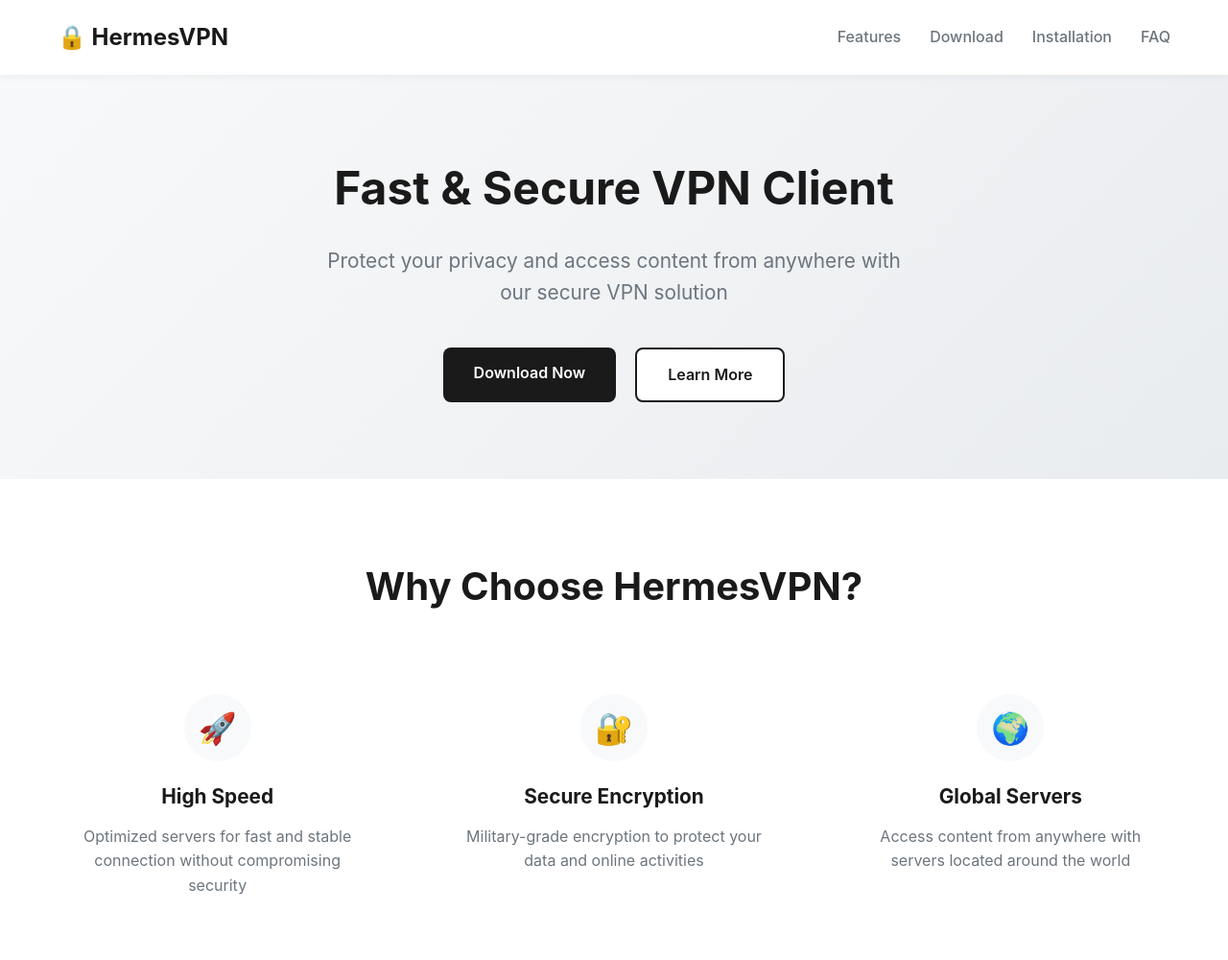
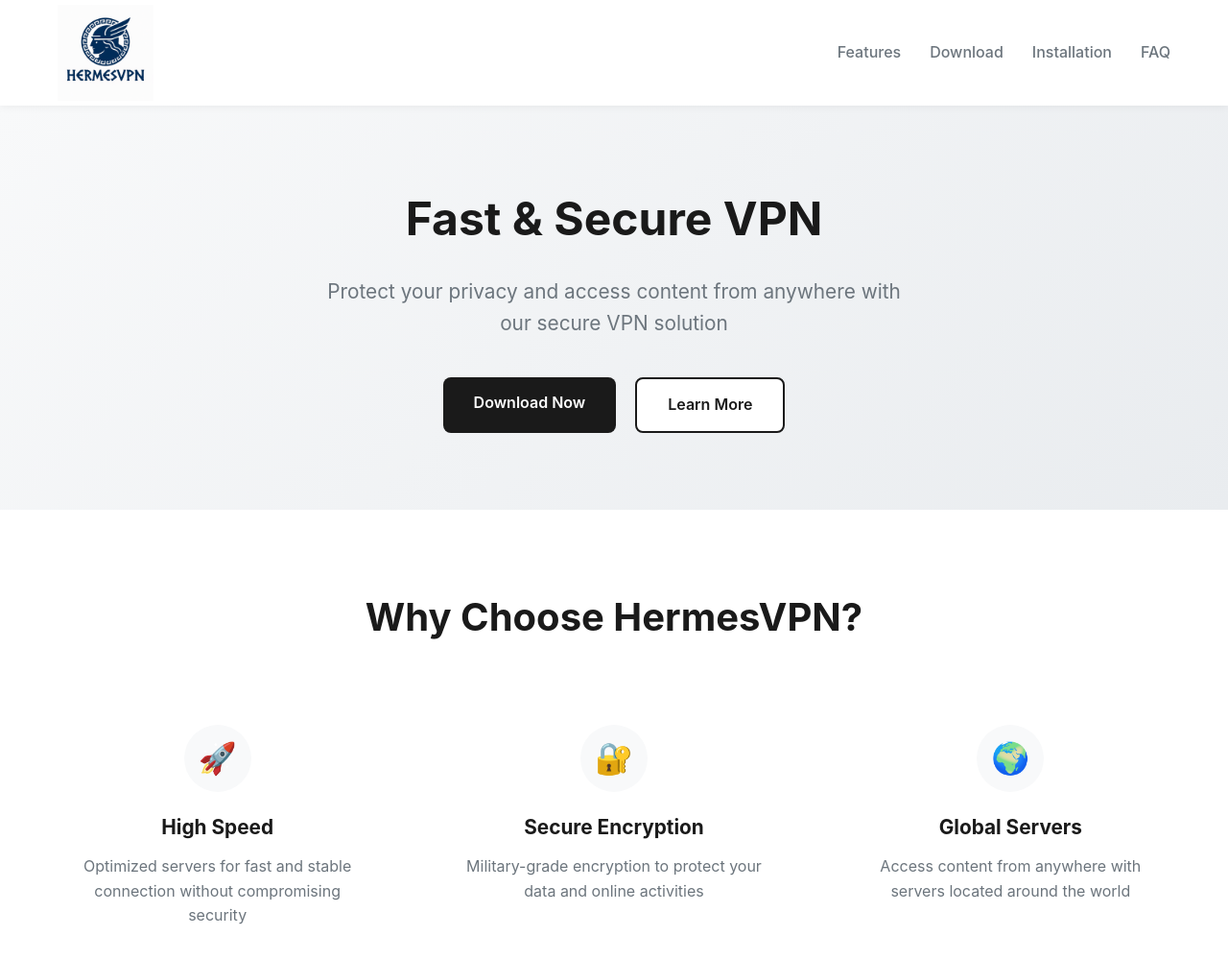
Before and after one commit to juffww/HermesVPN, a website: page public/index.html in a window 1280 px wide. Shown: the top 1000 px of the page at 96% size. Drawn offline with Linux system fonts and the light colour scheme; no server answers.

Commit message:
add vpn-macos

```diff
--- a/public/index.html
+++ b/public/index.html
@@ -3,7 +3,7 @@
 <head>
   <meta charset="UTF-8" />
   <meta name="viewport" content="width=device-width, initial-scale=1.0" />
-  <title>HermesVPN - Fast & Secure VPN Client</title>
+  <title>HermesVPN - Fast & Secure VPN</title>
   <link rel="stylesheet" href="style.css">
 </head>
 <body>
@@ -11,9 +11,11 @@
   <!-- Navigation -->
   <nav>
     <div class="container">
-      <div class="logo">🔒 HermesVPN</div>
+      <div class="logo" style="width: auto;">
+        <img src="logo.png" alt="HermesVPN Logo" />
+      </div>
       <ul class="nav-links">
-        <li><a href="#features">Features</a></li>
+        <li><a href="#features1">Features</a></li>
         <li><a href="#download">Download</a></li>
         <li><a href="#installation">Installation</a></li>
         <li><a href="#faq">FAQ</a></li>
@@ -23,7 +25,7 @@
 
   <!-- Hero Section -->
   <section class="hero">
-    <h1>Fast & Secure VPN Client</h1>
+    <h1>Fast & Secure VPN</h1>
     <p>Protect your privacy and access content from anywhere with our secure VPN solution</p>
     <div class="hero-buttons">
       <a href="#download" class="btn-primary">Download Now</a>
@@ -32,6 +34,7 @@
   </section>
 
   <!-- Features Section -->
+   <div id="features1"></div>
   <section id="features">
     <h2 class="section-title">Why Choose HermesVPN?</h2>
     <div class="features-grid">
@@ -70,6 +73,7 @@
 
   <!-- Download Section -->
   <section id="download">
+    <div></div>
     <h2 class="section-title">Download</h2>
     <div class="download-grid" id="package-list"></div>
   </section>
@@ -133,11 +137,11 @@
       </div>
       <div class="faq-item">
         <div class="faq-question">
-          Can I use VPN on multiple devices?
+          What device can I use HermesVPN on?
           <span class="faq-toggle">+</span>
         </div>
         <div class="faq-answer">
-          Yes! Premium accounts allow you to use the VPN on up to 5 devices simultaneously. You can protect your laptop, phone, and tablet all at once.
+          HermesVPN is available on Windows and macOS platforms. We are working on expanding support to mobile devices and other operating systems in the near future.
         </div>
       </div>
       <div class="faq-item">
--- a/public/style.css
+++ b/public/style.css
@@ -11,10 +11,17 @@
     line-height: 1.6;
 }
 
+.logo img {
+  height: 100px;
+  width: auto;
+  object-fit: contain;
+  display: block;
+}
+
 /* Navigation */
 nav {
     background: white;
-    padding: 20px 0;
+    padding: 5px 0;
     box-shadow: 0 2px 8px rgba(0, 0, 0, 0.05);
     position: sticky;
     top: 0;
--- a/server.js
+++ b/server.js
@@ -9,10 +9,8 @@
 const app = express();
 const PORT = process.env.PORT || 3000;
 
-// Cho phép truy cập file .zip trong thư mục packages/
 app.use("/packages", express.static(path.join(__dirname, "packages")));
 
-// Cho phép truy cập file frontend trong public/
 app.use(express.static(path.join(__dirname, "public")));
 
 // Dữ liệu các gói VPN
```
Also changed, not shown: public/logo.png (added), 1 other file.
